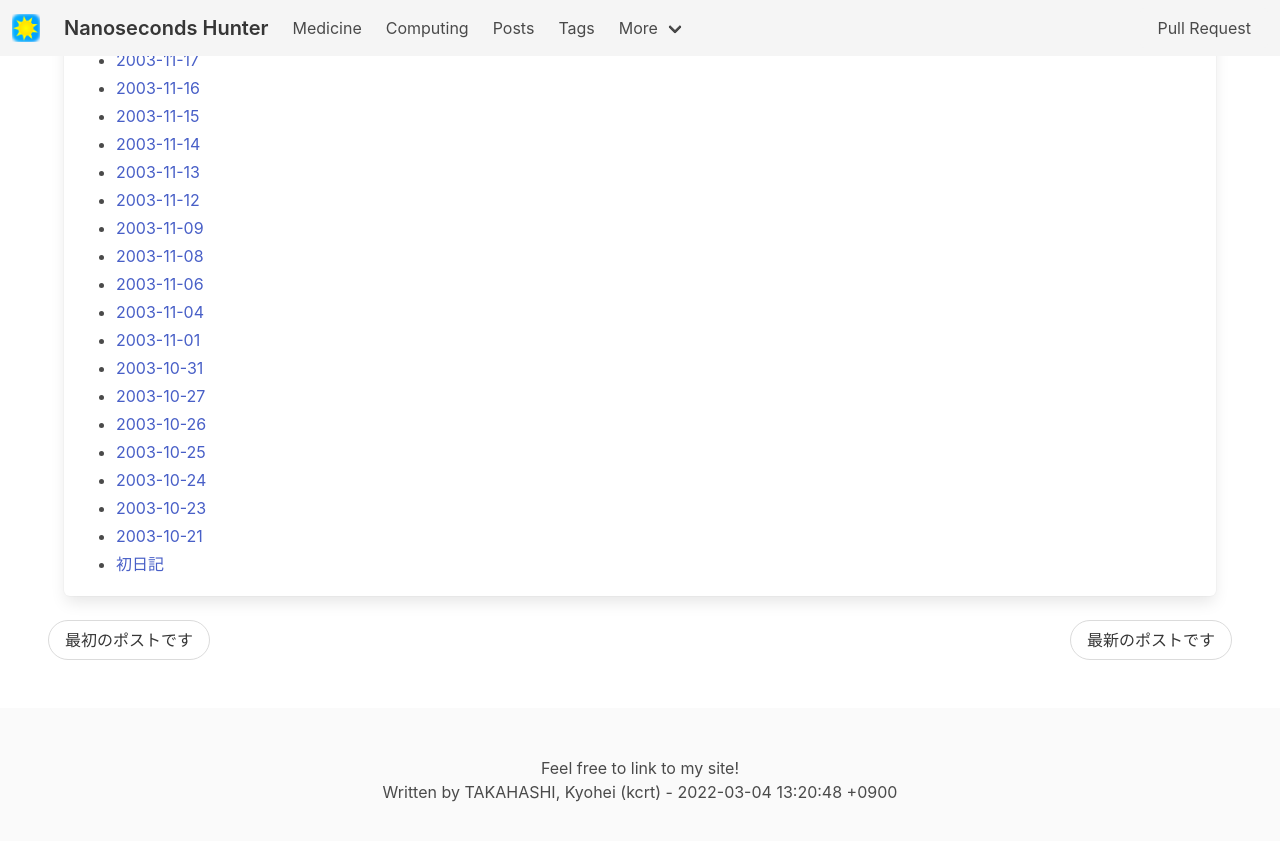
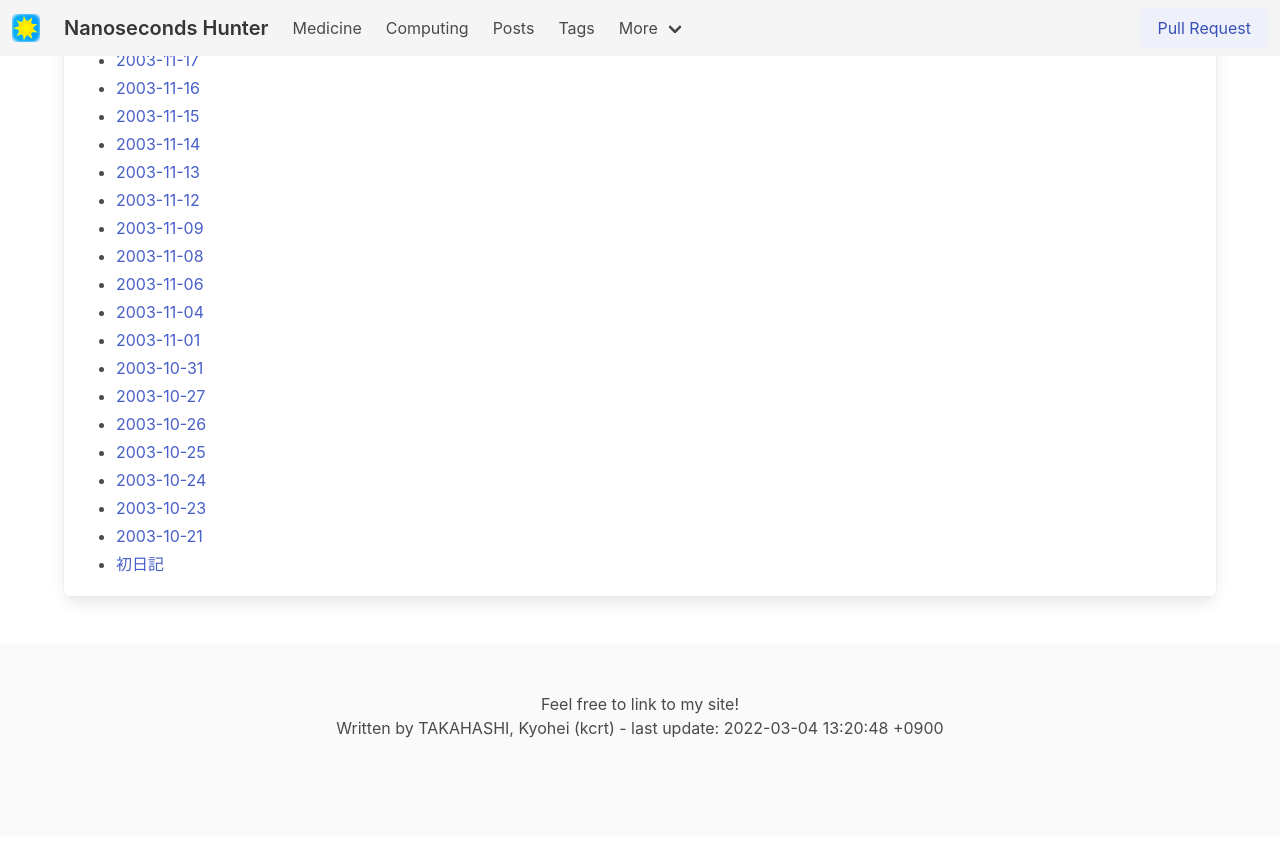
Before and after one commit to kcrt/www.kcrt.net, a Jekyll site: the page built from allposts.md, in a window 1280 px wide and 900 px high, scrolled down 5973 px. Shown: the top 841 px of the window. Built offline with Jekyll 4.4.1, drawn with Linux system fonts in a browser that asks for light colours; some of the changed text lies outside the part shown.

Commit message:
Add [Pull Request] Button

```diff
--- a/_layouts/pages.html
+++ b/_layouts/pages.html
@@ -66,7 +66,9 @@
 			<div class="navbar-end">
 				<div class="navbar-item">
 					<div class="buttons">
-						<a class="button is-light">Pull Request</a>
+						<a class="button is-link is-light"
+							href="https://github.com/kcrt/pages/edit/main/{{page.path}}">Pull Request
+						</a>
 					</div>
 				</div>
 			</div>
@@ -94,6 +96,7 @@
 				{{content}}
 			</div>
 		</div>
+		{% if page.previous.url or page.next.url %}
 		<nav class="pagination is-rounded" role="navigation" aria-label="pagination">
 			{% if page.previous.url %}
 			<a class="pagination-previous" href="{{page.previous.url}}">&laquo; {{page.previous.title}}</a>
@@ -106,11 +109,12 @@
 			<a class="pagination-next is-disabled" title="This is the last page">最新のポストです</a>
 			{% endif %}
 		</nav>
+		{% endif %}
 	</section>
 	<footer class="footer">
 		<div class="content has-text-centered">
 			Feel free to link to my site! <br />
-			Written by TAKAHASHI, Kyohei (kcrt) - {{site.time}}
+			Written by TAKAHASHI, Kyohei (kcrt) - last update: {{site.time}}
 		</div>
 	</footer>
 
--- a/allposts.md
+++ b/allposts.md
@@ -1,6 +1,9 @@
 ---
-title: "Nanoseconds Hunter"
+title: "過去の記事一覧"
 ---
+
 {% for post in site.posts %}
-  - [{{ post.title }}]({{post.url}})
+
+- [{{ post.title }}]({{post.url}})
+
 {% endfor %}
```
